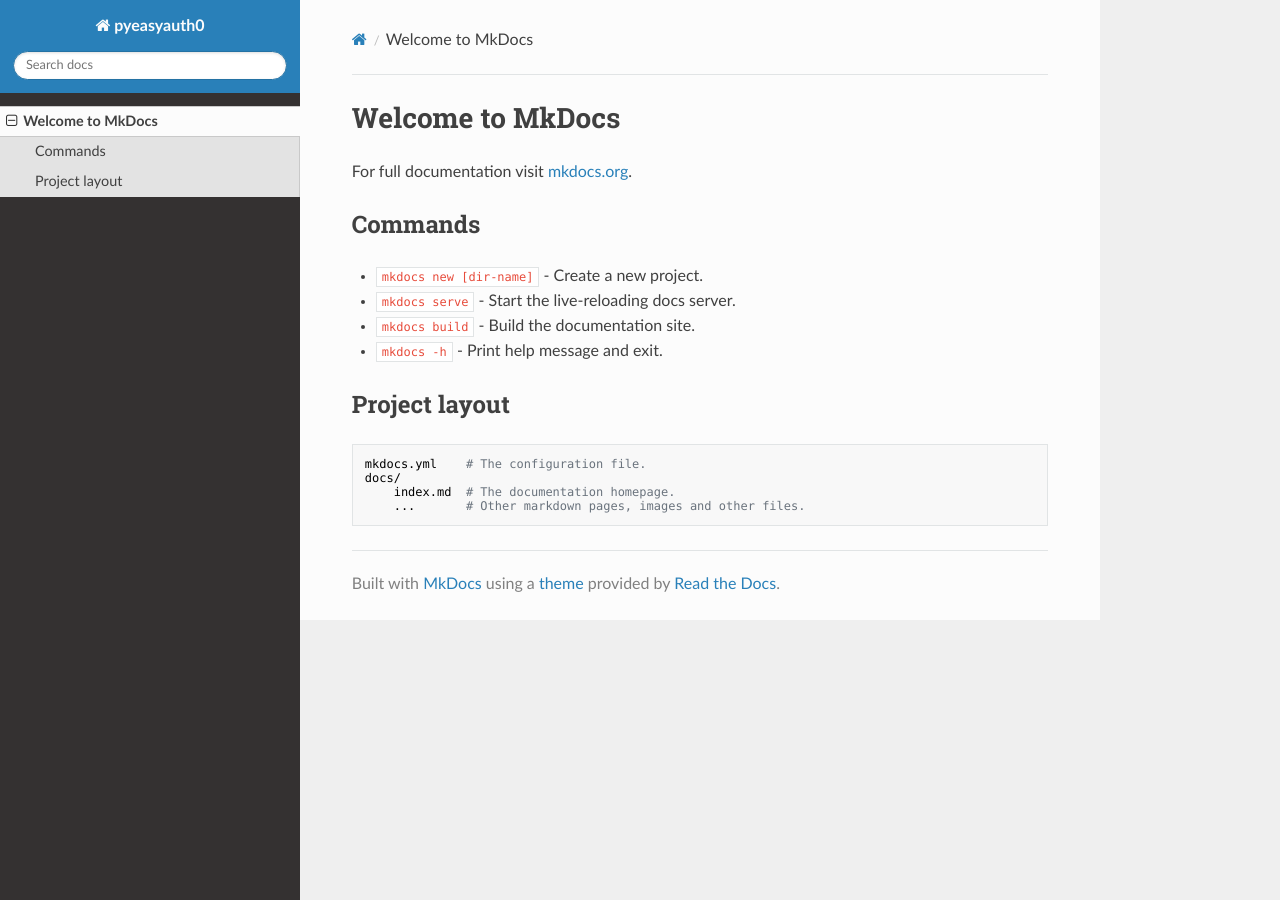
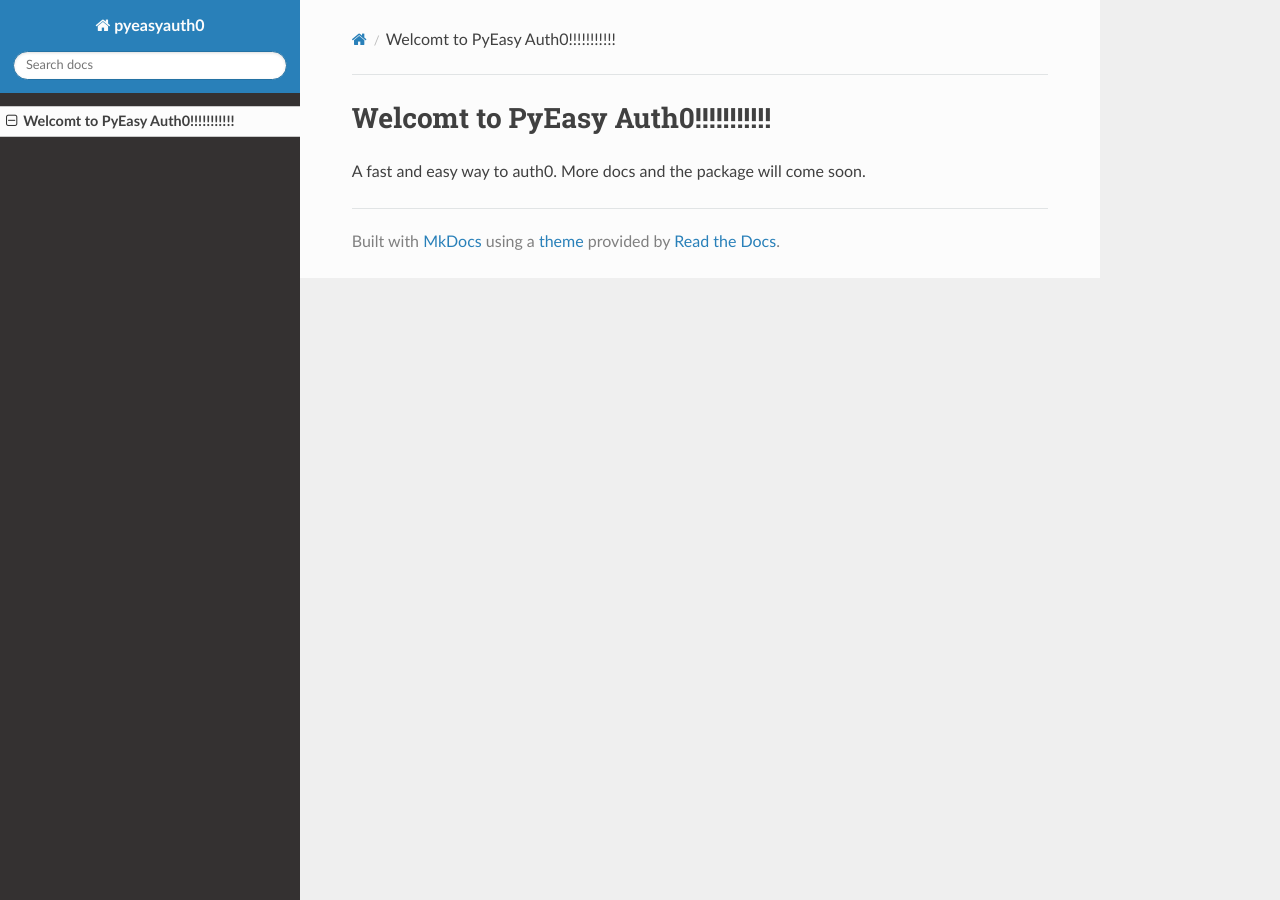
Before and after one commit to jhi2/PyEasyAuth0, an MkDocs documentation site: the page built from docs/index.md, in a window 1280 px wide. Built offline with MkDocs 1.6.1, drawn with Linux system fonts in a browser that asks for light colours; nearby versions of some CDN libraries.

Commit message:
Update index.md

```diff
--- a/docs/index.md
+++ b/docs/index.md
@@ -1,17 +1,3 @@
-# Welcome to MkDocs
-
-For full documentation visit [mkdocs.org](https://www.mkdocs.org).
-
-## Commands
-
-* `mkdocs new [dir-name]` - Create a new project.
-* `mkdocs serve` - Start the live-reloading docs server.
-* `mkdocs build` - Build the documentation site.
-* `mkdocs -h` - Print help message and exit.
-
-## Project layout
-
-    mkdocs.yml    # The configuration file.
-    docs/
-        index.md  # The documentation homepage.
-        ...       # Other markdown pages, images and other files.
+#Welcomt to PyEasy Auth0!!!!!!!!!!!
+A fast and easy way to auth0.
+More docs and the package will come soon.
```
